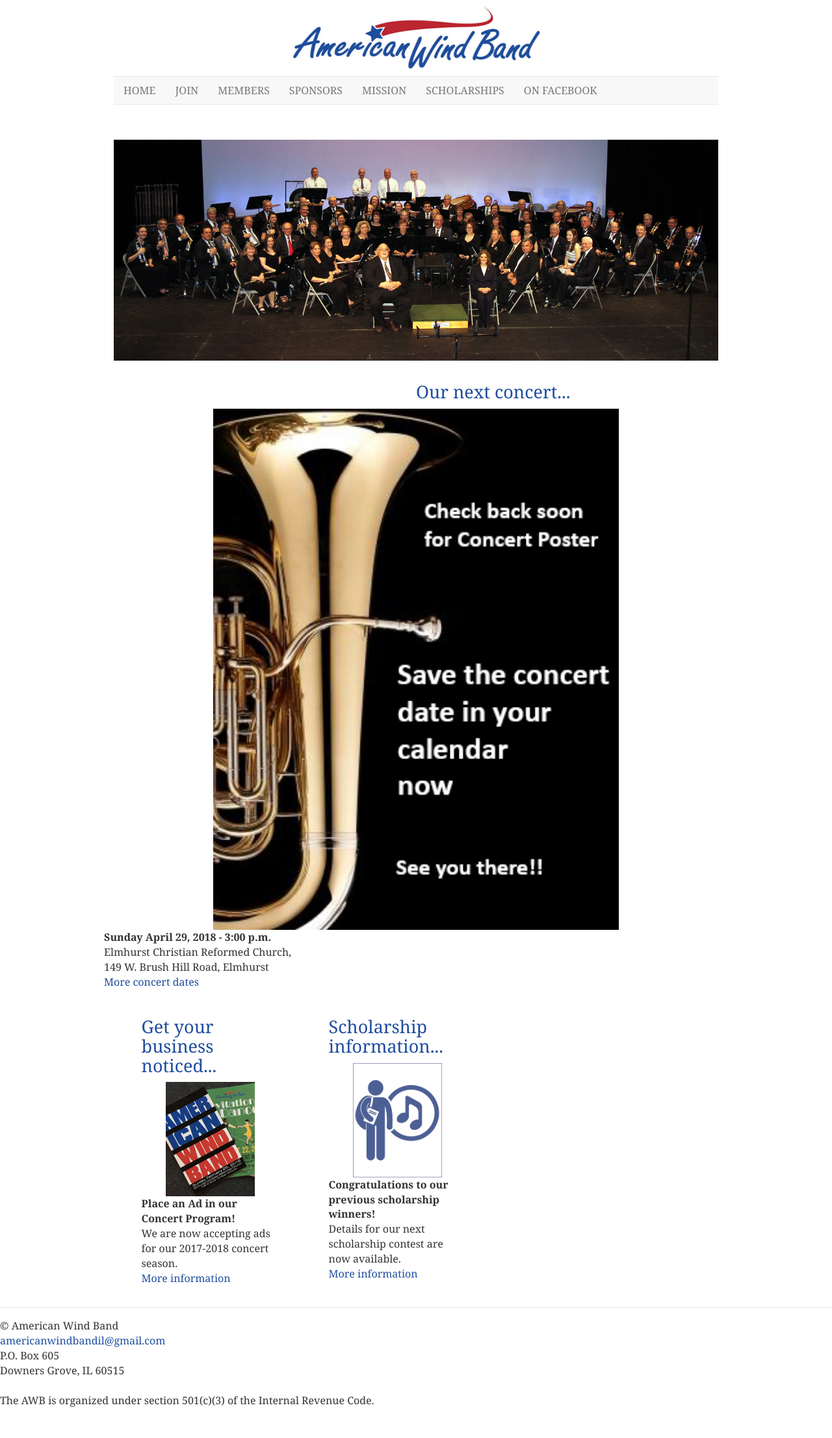
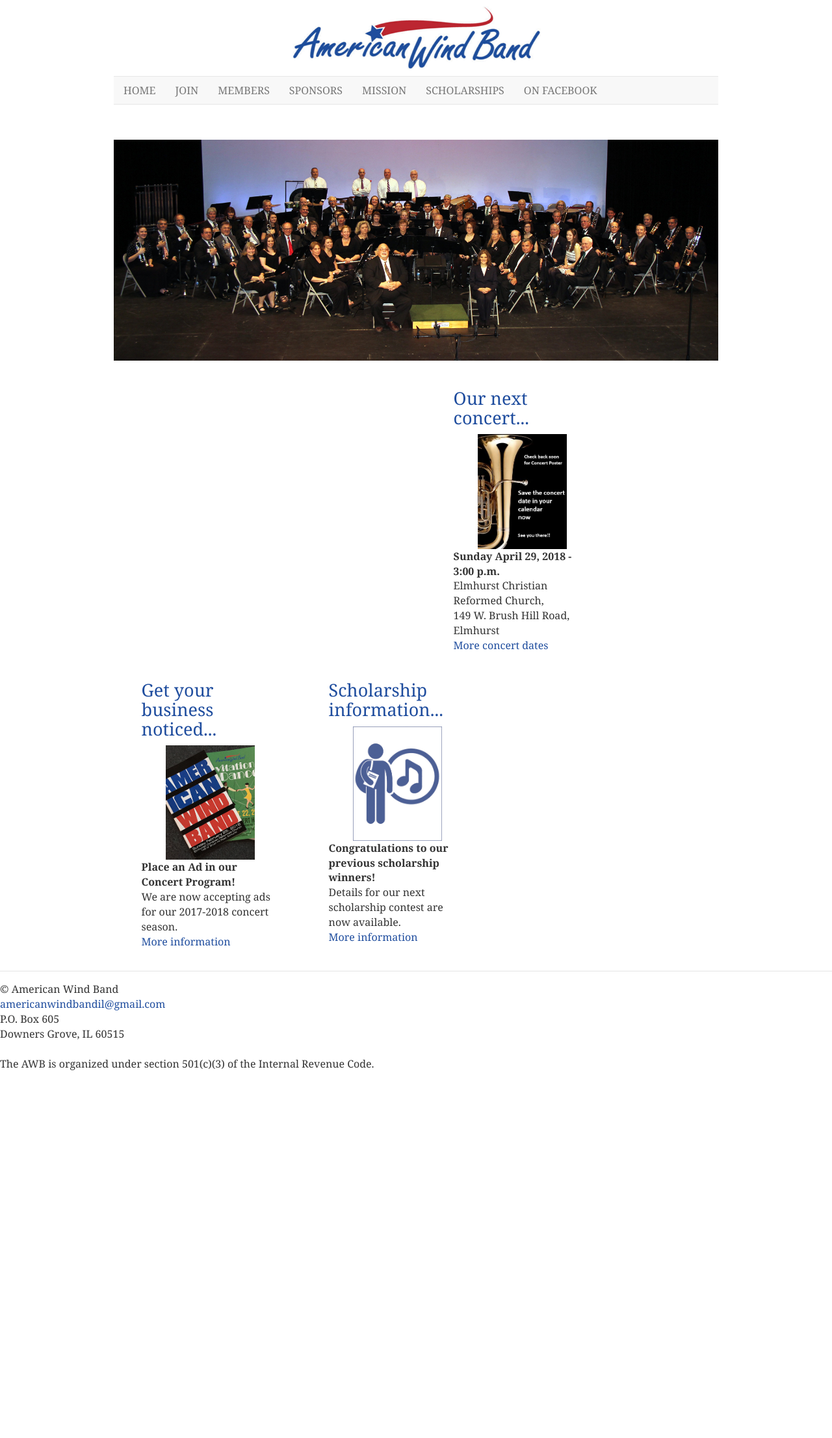
Before and after one commit to americanwindband/americanwindband.github.io, a Jekyll site: the page built from index.html, in a window 1280 px wide. Shown: the whole page at 65% size. Built offline with Jekyll 4.4.1, drawn with Linux system fonts in a browser that asks for light colours; after the commit the page ends 1695 px from its top, so only the background shows below that.

Commit message:
Update index.html

```diff
--- a/index.html
+++ b/index.html
@@ -22,7 +22,7 @@
     </div>
 <section>
 <div>
-  <div class="section-next-concert-tile"><h2 class="tile-title-h2-text">Our next concert...</h2>
+  <div class="section-advertise-tile"><h2 class="tile-title-h2-text">Our next concert...</h2>
     <img class="image-centered" src="images/awb-poster-coming-soon-01.jpg" width="65%" height="65%" alt=""/>
     <strong>Sunday April 29, 2018 - 3:00 p.m.</strong>
     <p>Elmhurst Christian Reformed Church,<br />
```
